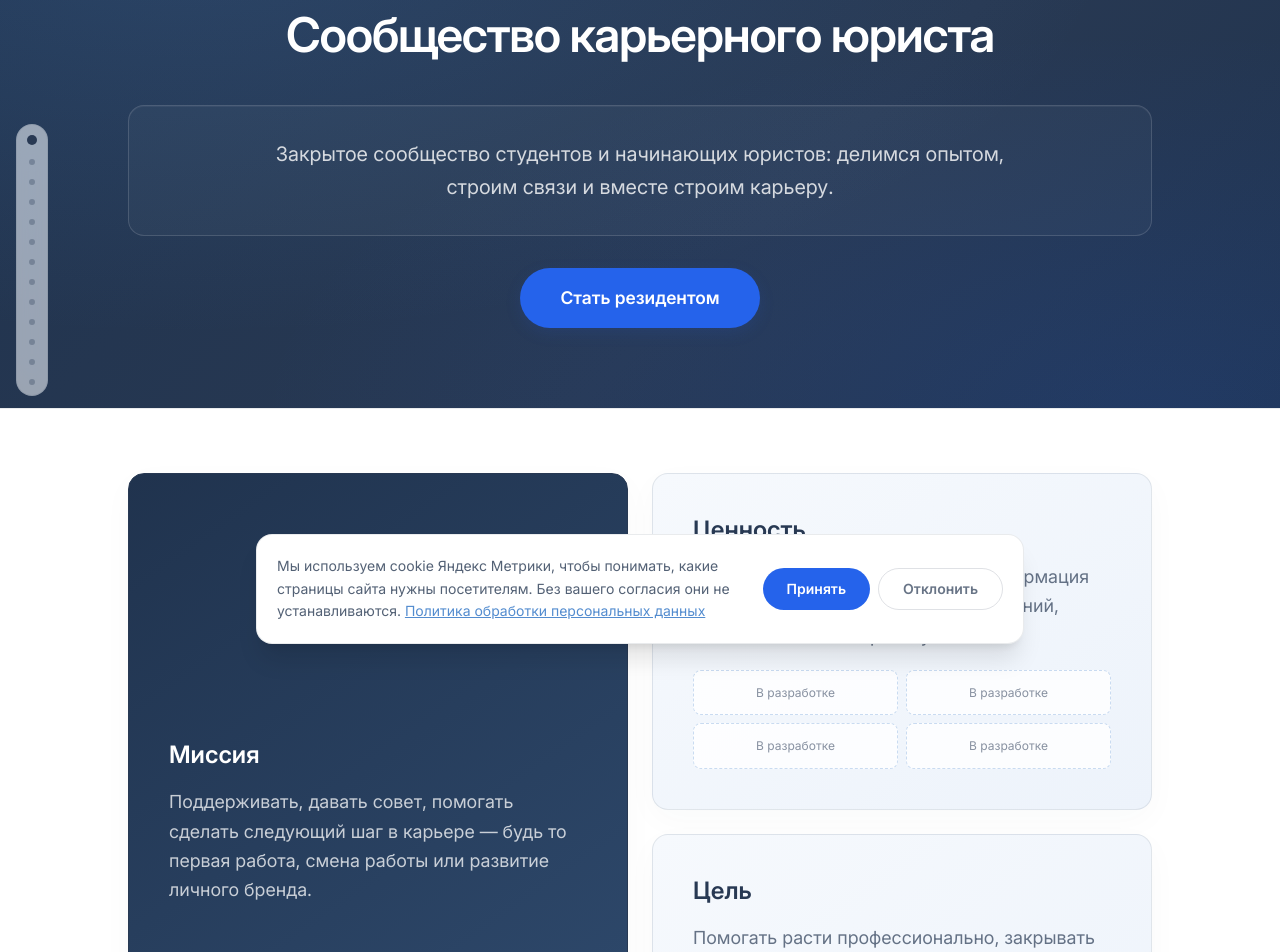
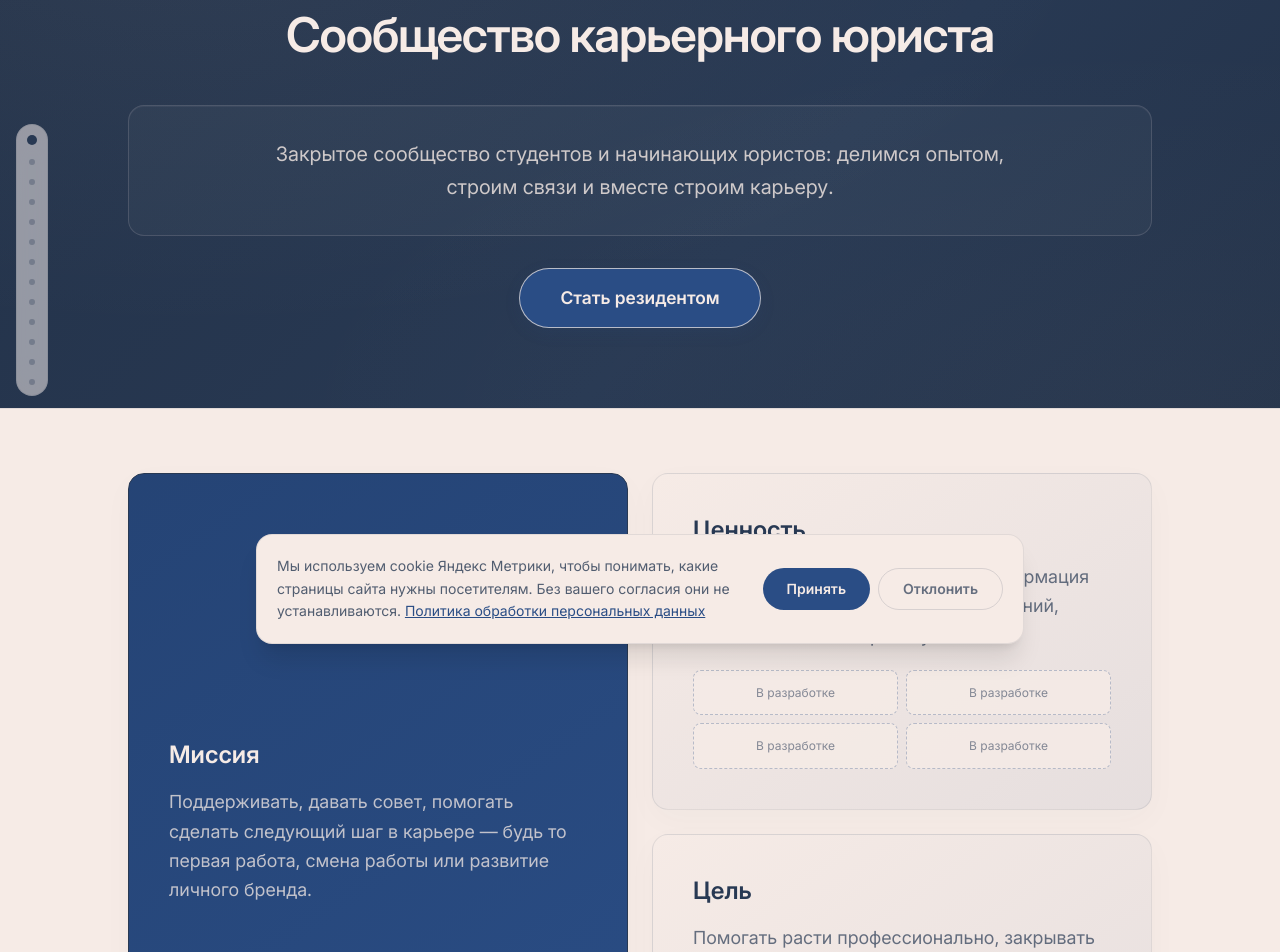
Before and after one commit to rudenkovila090-ship-it/legalcareerist, a React (Vite) app: page /community in a window 1280 px wide. Shown: the part 140-1092 px from the top of the page. Built offline with nearby package versions, Linux system fonts and the light colour scheme.

Commit message:
Apply Blue Hour and Porcelain White to the community theme

```diff
--- a/scripts/publish-community-page.mjs
+++ b/scripts/publish-community-page.mjs
@@ -46,6 +46,8 @@ async function main(){
   for(const required of ["Сообщество карьерного юриста","Без подписки","С подпиской","Закрытый чат в Телеграме","Нетворкинг","Закрытые мероприятия с приглашенными экспертами юридического рынка","Мастермайнды и карьерные разборы","Онлайн- и офлайн-встречи резидентов","База знаний","Закрытые вакансии и стажировки","Одна бесплатная карьерная консультация в месяц","Спикерство на мероприятиях и подкастах","Скидки от 20 до 50 процентов на мероприятия","Специальные предложения и скидки от партнеров","Барбусова","Александра","Третьякова","Валерия","Канду","Ангелина","Романова","Алена","Доманова","Батчина","Шеловская","Гранкина","Дюскина","Аверьянова","География сообщества","Предыдущие амбассадоры","Следующие амбассадоры","Лента циклическая.","3-я группа рейтинга","Юридический бизнес России","Рейтинг юридических Telegram-каналов · 2025","3-я группа рейтинга в группе «Профессиональные сообщества»","Стать амбассадором","Почему вы хотите стать резидентом?"])if(!text.includes(canonical(required)))throw Error('Не найдено изменение новой версии: '+required)
   for(const required of ['Наши достижения','Частые вопросы','Как понять, подхожу ли я?','С какого момента открывается моё резидентство в сообществе?','Можно ли сделать возврат?','Входят ли мероприятия в стоимость подписки?','Есть ли заморозка?','Я не из Петербурга или Москвы — стоит ли мне стать резидентом?','Какие есть возможности в сообществе?','Для чего вступать в сообщество?','Как стать резидентом?','Какая аудитория в сообществе?','Я не нашёл ответ на свой вопрос. Как мне с вами связаться?','Здесь будет ответ на этот вопрос.','Предыдущие отзывы','Следующие отзывы','Читать полностью','Карточка амбассадора'])if(!text.includes(canonical(required)))throw Error('Не найдено изменение в сборке: '+required)
   for(const required of ["Функционал","Построение карьеры","Составление и редактирование резюме","Шаблоны резюме","Подготовка к собеседованию","Знакомство","Рандом-кофе","Онлайн-встречи","Офлайн-события","Чат в Телеграме","Групповые форматы работы","Цифровые платформы","Личный кабинет","Telegram Mini App","Общие возможности","Профиль резидента","Лента","Календарь","База знаний","Партнеры","В разработке"])if(!text.includes(canonical(required)))throw Error('Не найден новый блок сообщества: '+required)
+  const cssText=bundle.assets.filter(asset=>asset.endsWith('.css')).map(asset=>fs.readFileSync(path.join(source.root,asset),'utf8')).join('\n')
+  if(!/--color-accent\s*:\s*#2a4d85\b/i.test(cssText)||!/--color-white\s*:\s*#f6ebe6\b/i.test(cssText))throw Error('Не подтверждена палитра сообщества Blue Hour / Porcelain White')
   const portraits=source.files.filter(file=>/\/(?:alexandra-barbusova|valeria-tretyakova|angelina-kandu)-[^/]+\.png$/.test(file))
   if(portraits.length!==3)throw Error('Не найдены три подготовленных портрета амбассадоров')
   const certificates=source.files.filter(file=>/\/certificate-raso-lbf-2026-[^/]+\.jpg$/.test(file))
@@ -108,8 +110,8 @@ async function main(){
     console.log('Публикую страницу сообщества; резервная копия: '+backup)
     const changed=publishStatic(source.root,target.root,backup)
     await verify()
-    fs.writeFileSync(path.join(backup,'verified.json'),JSON.stringify({verifiedAt:new Date().toISOString(),version,changed,assets:bundle.assets.length,faqQuestions:11,faqColumns:2,comparisonBenefits:11,tariffOrder:['1m','6m','3m'],ambassadorCards:10,namedAmbassadors:10,portraitFiles:3,achievementOriginals:3,archiveOriginals:originalRecords,achievements:3,ambassadorForm:true,ambassadorModal:true,ambassadorCarouselLoop:true,defaultTariff:'6m',geographySidePanel:true,functionalityGroups:2,digitalPlatformSources:2,digitalPlatformFeatures:4,valuePlaceholders:4,partnersPlaceholder:true,backendChanged:false,nginxChanged:false}),{mode:0o600})
-    console.log('COMMUNITY_PAGE_PUBLISHED: новая страница подтверждена по публичному HTML и '+bundle.assets.length+' JS/CSS. Опубликованы новая титульная с кнопкой, сравнение 11 возможностей с кнопкой под галочками, география с университетами справа, равные тарифы 1–6–3 месяца с выбором 6 месяцев, циклическая лента 10 амбассадоров и заявка по кнопке, функционал и схема цифровых платформ, заготовки ценностей и партнеров, достижения с тремя оригинальными изображениями (сертификат РАСО, благодарность и рейтинг), компактные отзывы, основатель после отзывов и FAQ в две колонки с кнопкой вступления. Расчёт трёх тарифов и KQ1111 → 350 ₽ проверен. https://legalcareerist.ru/community')
+    fs.writeFileSync(path.join(backup,'verified.json'),JSON.stringify({verifiedAt:new Date().toISOString(),version,changed,assets:bundle.assets.length,faqQuestions:11,faqColumns:2,comparisonBenefits:11,tariffOrder:['1m','6m','3m'],ambassadorCards:10,namedAmbassadors:10,portraitFiles:3,achievementOriginals:3,archiveOriginals:originalRecords,achievements:3,ambassadorForm:true,ambassadorModal:true,ambassadorCarouselLoop:true,defaultTariff:'6m',geographySidePanel:true,functionalityGroups:2,digitalPlatformSources:2,digitalPlatformFeatures:4,valuePlaceholders:4,partnersPlaceholder:true,communityPalette:{blue:'#2A4D85',white:'#F6EBE6'},backendChanged:false,nginxChanged:false}),{mode:0o600})
+    console.log('COMMUNITY_PAGE_PUBLISHED: новая страница подтверждена по публичному HTML и '+bundle.assets.length+' JS/CSS. Опубликованы новая титульная с кнопкой, палитра Blue Hour / Porcelain White, сравнение 11 возможностей с кнопкой под галочками, география с университетами справа, равные тарифы 1–6–3 месяца с выбором 6 месяцев, циклическая лента 10 амбассадоров и заявка по кнопке, функционал и схема цифровых платформ, заготовки ценностей и партнеров, достижения с тремя оригинальными изображениями (сертификат РАСО, благодарность и рейтинг), компактные отзывы, основатель после отзывов и FAQ в две колонки с кнопкой вступления. Расчёт трёх тарифов и KQ1111 → 350 ₽ проверен. https://legalcareerist.ru/community')
     console.log('Резервная копия: '+backup)
   }catch(error){
     let restored=false
--- a/src/index.css
+++ b/src/index.css
@@ -19,7 +19,7 @@
 @font-face { font-family: 'Playfair Display'; font-style: normal; font-weight: 400 900; font-display: swap; src: url('/fonts/playfair-display-latin-ext-wght-normal.woff2') format('woff2-variations'); unicode-range: U+0100-02BA,U+02BD-02C5,U+02C7-02CC,U+02CE-02D7,U+02DD-02FF,U+0304,U+0308,U+0329,U+1D00-1DBF,U+1E00-1E9F,U+1EF2-1EFF,U+2020,U+20A0-20AB,U+20AD-20C0,U+2113,U+2C60-2C7F,U+A720-A7FF; }
 @font-face { font-family: 'Playfair Display'; font-style: normal; font-weight: 400 900; font-display: swap; src: url('/fonts/playfair-display-latin-wght-normal.woff2') format('woff2-variations'); unicode-range: U+0000-00FF,U+0131,U+0152-0153,U+02BB-02BC,U+02C6,U+02DA,U+02DC,U+0304,U+0308,U+0329,U+2000-206F,U+20AC,U+2122,U+2191,U+2193,U+2212,U+2215,U+FEFF,U+FFFD; }
 
-/* Палитра — только белый и фирменный синий (283953), никакого бежевого.
+/* Базовая палитра сайта. У сообщества — отдельная палитра ниже.
    "gold"/"gold-light"/"paper" — исторические имена токенов из ранней версии
    (см. git-историю), сохранены как названия классов, чтобы не переписывать
    разметку во всех компонентах, но теперь ссылаются на оттенки синего. */
@@ -28,6 +28,7 @@
   --color-ink: #283953;
   --color-accent: #538ccf;
   --color-action: #2563eb;
+  --color-action-hover: #1d4ed8;
   --color-gold: #45608a;
   --color-gold-light: #538ccf;
   --color-paper: #ffffff;
@@ -46,6 +47,20 @@ body {
   font-family: var(--font-sans);
 }
 
+/* Палитра сообщества распространяется и на общую шапку, и на диалоги. */
+body:has(.community-page) {
+  --color-accent: #2a4d85;
+  --color-action: #2a4d85;
+  --color-action-hover: #213d69;
+  --color-gold: #2a4d85;
+  --color-gold-light: #2a4d85;
+  --color-white: #f6ebe6;
+  --color-paper: #f6ebe6;
+}
+body:has(.community-page) :is(input:not([type="checkbox"]):not([type="radio"]), textarea, select) {
+  background-color: var(--color-white);
+}
+
 /* Насыщенные синие кнопки с белым текстом; светлый акцент — для деталей. */
 .btn-accent,
 button.bg-ink,
@@ -53,15 +68,15 @@ a.bg-ink,
 button.bg-gold-light,
 a.bg-gold-light {
   background-color: var(--color-action);
-  color: #ffffff;
+  color: var(--color-white);
 }
 .btn-accent:hover,
 button.bg-ink:hover,
 a.bg-ink:hover,
 button.bg-gold-light:hover,
 a.bg-gold-light:hover {
-  background-color: #1d4ed8;
-  color: #ffffff;
+  background-color: var(--color-action-hover);
+  color: var(--color-white);
 }
 .btn-accent:focus-visible {
   outline: 2px solid var(--color-action);
@@ -111,46 +126,49 @@ h4 {
 .community-page #hero {
   position: relative;
   background:
-    radial-gradient(ellipse at 15% 0%, #538ccf30, transparent 60%),
-    radial-gradient(ellipse at 90% 100%, #2563eb22, transparent 55%),
-    linear-gradient(135deg, #20334e, #283953 60%, #20334e);
+    radial-gradient(ellipse at 15% 0%, color-mix(in srgb, var(--color-white) 5%, transparent), transparent 60%),
+    radial-gradient(ellipse at 90% 100%, color-mix(in srgb, var(--color-white) 3%, transparent), transparent 55%),
+    linear-gradient(135deg, color-mix(in srgb, var(--color-ink) 88%, black), var(--color-ink) 60%, color-mix(in srgb, var(--color-ink) 88%, black));
 }
 .community-page #hero .rounded-2xl {
-  border-color: #ffffff24;
-  background: #ffffff08;
-  box-shadow: inset 0 1px 0 #ffffff0d;
+  border-color: color-mix(in srgb, var(--color-white) 14%, transparent);
+  background: color-mix(in srgb, var(--color-white) 3%, transparent);
+  box-shadow: inset 0 1px 0 color-mix(in srgb, var(--color-white) 5%, transparent);
 }
 .community-page :is(#mvc article, .community-comparison, #achievements article) {
   box-shadow: 0 10px 32px #28395307;
 }
 .community-page #mvc article:first-child {
-  background: linear-gradient(145deg, #20334e, #304c70);
+  background: linear-gradient(145deg, color-mix(in srgb, var(--color-accent) 88%, black), var(--color-accent));
 }
 .community-page #mvc article:not(:first-child) {
-  background: linear-gradient(145deg, #f6f9fd, #edf3fb);
+  background: linear-gradient(145deg, var(--color-white), color-mix(in srgb, var(--color-accent) 8%, var(--color-white)));
+}
+.community-page #reviews figure {
+  background-color: color-mix(in srgb, var(--color-accent) 8%, var(--color-white));
 }
 .community-page .btn-accent {
-  box-shadow: 0 5px 16px #2563eb20;
+  box-shadow: 0 5px 16px color-mix(in srgb, var(--color-action) 12%, transparent);
   transition: background-color 160ms ease, box-shadow 160ms ease, transform 160ms ease;
 }
 .community-page .btn-accent:hover {
-  box-shadow: 0 7px 20px #2563eb30;
+  box-shadow: 0 7px 20px color-mix(in srgb, var(--color-action) 18%, transparent);
   transform: translateY(-1px);
 }
 .community-page .community-carousel-arrow {
   transition: background-color 160ms ease, border-color 160ms ease, color 160ms ease;
 }
 .community-page .community-carousel-arrow:hover:not(:disabled) {
-  background: #2563eb;
-  border-color: #2563eb;
-  color: white;
+  background: var(--color-action);
+  border-color: var(--color-action);
+  color: var(--color-white);
 }
 .community-ambassador-card {
   transition: border-color 160ms ease, box-shadow 160ms ease;
 }
 .community-ambassador-card:hover {
-  border-color: #538ccf80;
-  box-shadow: inset 0 0 0 1px #538ccf20;
+  border-color: color-mix(in srgb, var(--color-accent) 50%, transparent);
+  box-shadow: inset 0 0 0 1px color-mix(in srgb, var(--color-accent) 12%, transparent);
 }
 .community-city-panel:not([hidden]) {
   animation: community-panel-enter 180ms ease-out;
@@ -190,11 +208,11 @@ h4 {
 @layer base {
   .glass {
     position: relative;
-    background: rgba(255, 255, 255, 0.55);
+    background: color-mix(in srgb, var(--color-white) 55%, transparent);
   }
   .glass-dark {
     position: relative;
-    background: rgba(255, 255, 255, 0.06);
+    background: color-mix(in srgb, var(--color-white) 6%, transparent);
   }
 }
 
@@ -215,7 +233,7 @@ h4 {
   z-index: -1;
   border-radius: inherit;
   opacity: 0;
-  background: radial-gradient(220px circle at var(--mx, 50%) var(--my, 50%), rgba(255, 255, 255, 0.9), transparent 60%);
+  background: radial-gradient(220px circle at var(--mx, 50%) var(--my, 50%), color-mix(in srgb, var(--color-white) 90%, transparent), transparent 60%);
   transition: opacity 0.35s ease;
   pointer-events: none;
 }
@@ -232,7 +250,7 @@ h4 {
   isolation: isolate;
   backdrop-filter: blur(20px) saturate(160%);
   -webkit-backdrop-filter: blur(20px) saturate(160%);
-  border: 1px solid rgba(255, 255, 255, 0.14);
+  border: 1px solid color-mix(in srgb, var(--color-white) 14%, transparent);
   transition: transform 0.25s ease, box-shadow 0.25s ease, border-color 0.25s ease;
 }
 .glass-dark::before {
@@ -242,13 +260,13 @@ h4 {
   z-index: -1;
   border-radius: inherit;
   opacity: 0;
-  background: radial-gradient(220px circle at var(--mx, 50%) var(--my, 50%), rgba(255, 255, 255, 0.22), transparent 60%);
+  background: radial-gradient(220px circle at var(--mx, 50%) var(--my, 50%), color-mix(in srgb, var(--color-white) 22%, transparent), transparent 60%);
   transition: opacity 0.35s ease;
   pointer-events: none;
 }
 .glass-dark:hover {
   transform: translateY(-2px);
-  border-color: rgba(255, 255, 255, 0.32);
+  border-color: color-mix(in srgb, var(--color-white) 32%, transparent);
   box-shadow: 0 20px 40px -20px rgba(0, 0, 0, 0.5);
 }
 .glass-dark:hover::before {
@@ -274,7 +292,7 @@ h4 {
   0%,
   82%,
   100% {
-    border-color: rgba(255, 255, 255, 0.14);
+    border-color: color-mix(in srgb, var(--color-white) 14%, transparent);
     box-shadow: none;
   }
   8% {
@@ -282,7 +300,7 @@ h4 {
     box-shadow: 0 0 0 6px rgba(111, 147, 196, 0.2);
   }
   22% {
-    border-color: rgba(255, 255, 255, 0.14);
+    border-color: color-mix(in srgb, var(--color-white) 14%, transparent);
     box-shadow: none;
   }
 }
@@ -322,7 +340,7 @@ h4 {
     box-shadow: none;
   }
   90% {
-    box-shadow: 0 0 0 5px rgba(255, 255, 255, 0.25), 0 0 18px 6px rgba(255, 255, 255, 0.45);
+    box-shadow: 0 0 0 5px color-mix(in srgb, var(--color-white) 25%, transparent), 0 0 18px 6px color-mix(in srgb, var(--color-white) 45%, transparent);
   }
 }
 .route-endpoint-glow {
--- a/src/pages/community/CommunityHome.tsx
+++ b/src/pages/community/CommunityHome.tsx
@@ -327,7 +327,7 @@ export default function CommunityHome() {
               <span className="block">строим связи и вместе строим карьеру.</span>
             </p>
           </div>
-          <button type="button" onClick={scrollToJoin} className="btn-accent mt-8 h-[3.75rem] min-w-60 rounded-full px-10 text-[17.5px] font-semibold">
+          <button type="button" onClick={scrollToJoin} className="btn-accent mt-8 h-[3.75rem] min-w-60 rounded-full border border-white/70 px-10 text-[17.5px] font-semibold">
             Стать резидентом
           </button>
         </div></div>
@@ -366,7 +366,7 @@ export default function CommunityHome() {
               <tr className="bg-ink/[0.03]">
                 <th scope="col" className="p-3 text-xs font-normal text-black sm:p-5 sm:text-sm">Возможности</th>
                 <th scope="col" className="px-1 py-5 text-center text-xs font-semibold text-ink/60 sm:px-3 sm:text-base">Без подписки</th>
-                <th scope="col" className="bg-accent px-1 py-5 text-center text-xs font-semibold text-[#0b1c32] sm:px-3 sm:text-base">С подпиской</th>
+                <th scope="col" className="bg-accent px-1 py-5 text-center text-xs font-semibold text-white sm:px-3 sm:text-base">С подпиской</th>
               </tr>
             </thead>
             <tbody>
@@ -374,7 +374,7 @@ export default function CommunityHome() {
                 <tr key={benefit} className="border-t border-ink/10">
                   <th scope="row" className="p-3 text-[10.4px] font-normal leading-relaxed text-black [text-wrap:balance] sm:p-4 sm:text-[12.8px]">{benefit.replace('юридического рынка', 'юридического\u00a0рынка')}</th>
                   <td className="text-center"><span aria-hidden="true" className="inline-flex h-7 w-7 items-center justify-center rounded-full bg-ink/[0.04] text-xl text-ink/60">×</span><span className="sr-only">Не входит без подписки</span></td>
-                  <td className="bg-accent/[0.12] text-center"><span aria-hidden="true" className="inline-flex h-7 w-7 items-center justify-center rounded-full bg-accent text-lg text-[#0b1c32]">✓</span><span className="sr-only">Входит в подписку</span></td>
+                  <td className="bg-accent/[0.12] text-center"><span aria-hidden="true" className="inline-flex h-7 w-7 items-center justify-center rounded-full bg-accent text-lg text-white">✓</span><span className="sr-only">Входит в подписку</span></td>
                 </tr>
               ))}
             </tbody>
@@ -400,7 +400,7 @@ export default function CommunityHome() {
                 <svg viewBox={`0 0 ${RU_MAP_W} ${RU_MAP_H}`} className="w-full" aria-hidden="true">
                   <defs><filter id="ru-map-tile-shadow" x="-60%" y="-60%" width="220%" height="220%"><feDropShadow dx="0" dy="1.2" stdDeviation="0.9" floodColor="#283953" floodOpacity="0.3" /></filter></defs>
                   {ruMapRows.map((row, ri) => row.split('').map((cell, ci) => cell === 'X' ? (
-                    <rect key={`${ri}-${ci}`} x={ci * RU_MAP_CELL + 1.5} y={ri * RU_MAP_CELL + 1.5} width={RU_MAP_CELL - 3} height={RU_MAP_CELL - 3} rx={3.5} fill="white" stroke="rgba(40,57,83,0.2)" strokeWidth="1" filter="url(#ru-map-tile-shadow)" />
+                    <rect key={`${ri}-${ci}`} x={ci * RU_MAP_CELL + 1.5} y={ri * RU_MAP_CELL + 1.5} width={RU_MAP_CELL - 3} height={RU_MAP_CELL - 3} rx={3.5} fill="var(--color-white)" stroke="rgba(40,57,83,0.2)" strokeWidth="1" filter="url(#ru-map-tile-shadow)" />
                   ) : null))}
                 </svg>
                 {cities.map((city) => (
@@ -518,17 +518,17 @@ export default function CommunityHome() {
                         }
                       }}
                       className={`relative flex cursor-pointer flex-col items-center justify-self-center rounded-2xl border p-4 pt-8 text-center outline-none focus-visible:ring-2 focus-visible:ring-white/70 focus-visible:ring-offset-4 focus-visible:ring-offset-ink sm:p-5 sm:pt-8 lg:p-5 lg:pt-8 min-h-72 w-full ${
-                        selected ? 'border-gold-light bg-[#344e75] ring-1 ring-gold-light' : 'border-white/15 bg-[#2d415f]'
+                        selected ? 'border-white/80 bg-[#344e75] ring-1 ring-white/60' : 'border-white/15 bg-[#2d415f]'
                       }`}
                     >
                       <span
                         className={`h-4 w-4 shrink-0 rounded-full border-2 ${
-                          selected ? 'border-gold-light bg-gold-light' : 'border-white/30'
+                          selected ? 'border-white bg-white' : 'border-white/30'
                         }`}
                       />
                       <div className="mt-3 text-xs font-medium uppercase tracking-wide text-white/50">Подписка</div>
                       <div className="mt-1 text-lg font-semibold">{t.period}</div>
-                      <div className="mt-3 text-3xl font-semibold text-gold-light">{t.priceLabel}</div>
+                      <div className="mt-3 text-3xl font-semibold text-white">{t.priceLabel}</div>
                       <div className="mt-4 flex-1" />
                       {t.id === '1m' ? (
                         <p className="text-xs leading-relaxed text-white/50">{t.note}</p>
@@ -543,7 +543,7 @@ export default function CommunityHome() {
                           e.stopPropagation()
                           handlePay(t.id)
                         }}
-                        className="mt-5 w-full rounded-lg bg-gold-light py-2.5 text-sm font-semibold text-ink hover:opacity-90"
+                        className="mt-5 w-full rounded-lg border border-white/60 bg-gold-light py-2.5 text-sm font-semibold text-white hover:opacity-90"
                       >
                         Оплатить
                       </button>
```
Also changed, not shown: 1 other file (tests, documents, lock files or other folders).
